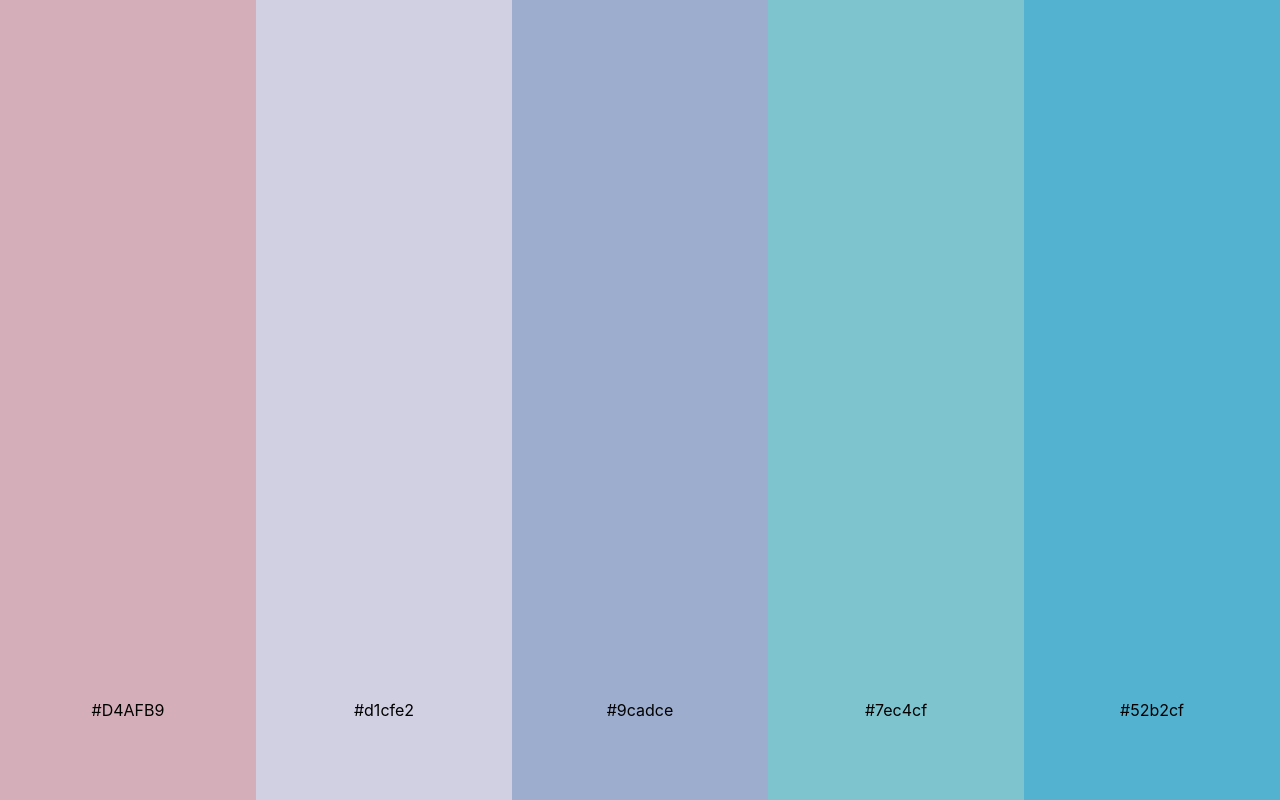
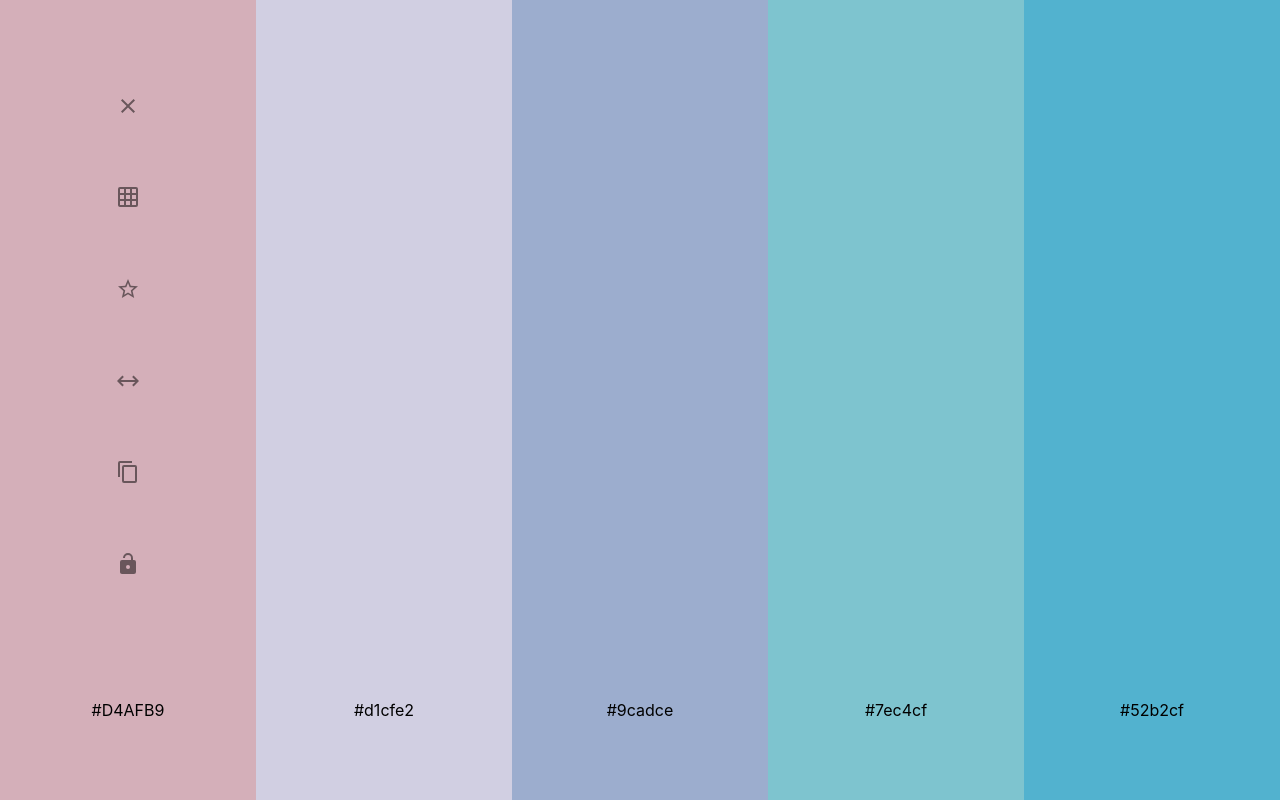
Before and after one commit to YUN-CHIEN-LO/react-generate-coolors, a React (Create React App) app: page / in a window 1280 px wide. Built offline with nearby package versions, Linux system fonts and the light colour scheme; some icons are missing.

Commit message:
[Dev] 配置 mdi-icon & 完成工具列渲染

```diff
--- a/package.json
+++ b/package.json
@@ -3,6 +3,8 @@
   "version": "0.1.0",
   "private": true,
   "dependencies": {
+    "@mdi/js": "^6.5.95",
+    "@mdi/react": "^1.5.0",
     "@testing-library/jest-dom": "^5.11.4",
     "@testing-library/react": "^11.1.0",
     "@testing-library/user-event": "^12.1.10",
--- a/public/index.html
+++ b/public/index.html
@@ -24,6 +24,10 @@
       work correctly both with client-side routing and a non-root public URL.
       Learn how to configure a non-root public URL by running `npm run build`.
     -->
+    <link
+      href="https://fonts.googleapis.com/icon?family=Material+Icons"
+      rel="stylesheet"
+    />
     <title>React App</title>
   </head>
   <body>
--- a/src/App.js
+++ b/src/App.js
@@ -1,5 +1,6 @@
 import React from "react";
 import ColorBoard from "./components/color-board/ColorBoard";
+import "@material/react-material-icon/index.scss";
 function App() {
   return (
     <div className="App">
--- a/src/components/color-block/ColorBlock.js
+++ b/src/components/color-block/ColorBlock.js
@@ -1,5 +1,14 @@
 import React from "react";
 import style from "./ColorBlock.module.scss";
+import MdiIcon from "./../mdi-icon/MdiIcon";
+import {
+  mdiClose,
+  mdiGrid,
+  mdiStarOutline,
+  mdiArrowLeftRight,
+  mdiContentCopy,
+  mdiLockOpen,
+} from "@mdi/js";
 
 const ColorBlock = (props) => {
   // Hex 色票
@@ -10,7 +19,14 @@ const ColorBlock = (props) => {
   };
   return (
     <div className={style.block} style={styleBg}>
-      <div className={style.block__tools}></div>
+      <div className={style.block__tools}>
+        <MdiIcon mobileHide={true} icon={mdiClose} />
+        <MdiIcon mobileHide={true} icon={mdiGrid} />
+        <MdiIcon mobileHide={true} icon={mdiStarOutline} />
+        <MdiIcon mobileHide={false} icon={mdiArrowLeftRight} />
+        <MdiIcon mobileHide={false} icon={mdiContentCopy} />
+        <MdiIcon mobileHide={false} icon={mdiLockOpen} />
+      </div>
       <div className={style.block__label}>{colorHex}</div>
     </div>
   );
--- a/src/components/color-block/ColorBlock.module.scss
+++ b/src/components/color-block/ColorBlock.module.scss
@@ -2,23 +2,55 @@
   flex: 1;
   height: 100vh;
   display: flex;
-  flex-direction: column;
+
   &__tools {
     flex: 1;
+    display: flex;
+    opacity: 0;
   }
   &__label {
-    flex: 0 0 100px;
     text-align: center;
-    padding-top: 30px;
+  }
+  &:hover {
+    & .block__tools {
+      opacity: 1;
+    }
   }
 }
 
+// 大螢幕
+@media only screen and (min-width: 601px) {
+  .block {
+    flex-direction: column;
+    &__label {
+      flex: 0 0 100px;
+      padding-top: 30px;
+    }
+    &__tools {
+      flex: 1;
+      flex-direction: column;
+      align-items: center;
+      justify-content: space-around;
+      padding: 60px 0px;
+    }
+  }
+}
+
+// 小螢幕
 @media only screen and (max-width: 600px) {
   .block {
     flex-direction: row-reverse;
     align-items: center;
     &__label {
       padding-top: 0px;
+      padding-left: 30px;
+    }
+    &__tools {
+      flex-direction: row-reverse;
+      padding-right: 30px;
+      & svg {
+        margin-left: 20px;
+      }
     }
   }
 }
--- a/src/components/color-board/ColorBoard.module.scss
+++ b/src/components/color-board/ColorBoard.module.scss
@@ -2,6 +2,7 @@
   width: 100vw;
   height: 100vh;
   display: flex;
+  min-width: 300px;
 }
 @media only screen and (max-width: 600px) {
   .board {
--- /dev/null
+++ b/src/components/mdi-icon/MdiIcon.js
@@ -0,0 +1,9 @@
+import React from "react";
+import Icon from "@mdi/react";
+import style from "./MdiIcon.module.scss";
+export default function MdiIcon(props) {
+  const classes = props.mobileHide
+    ? `${style.icon} ${style.mobileHide}`
+    : `${style.icon}`;
+  return <Icon className={classes} path={props.icon} size={1} />;
+}
--- /dev/null
+++ b/src/components/mdi-icon/MdiIcon.module.scss
@@ -0,0 +1,14 @@
+.icon {
+  opacity: 0.5;
+  cursor: pointer;
+  &:hover {
+    opacity: 1;
+  }
+}
+
+// 小螢幕
+@media only screen and (max-width: 600px) {
+  .mobileHide {
+    display: none;
+  }
+}
```
Also changed, not shown: 2 other files (tests, documents, lock files or other folders).
